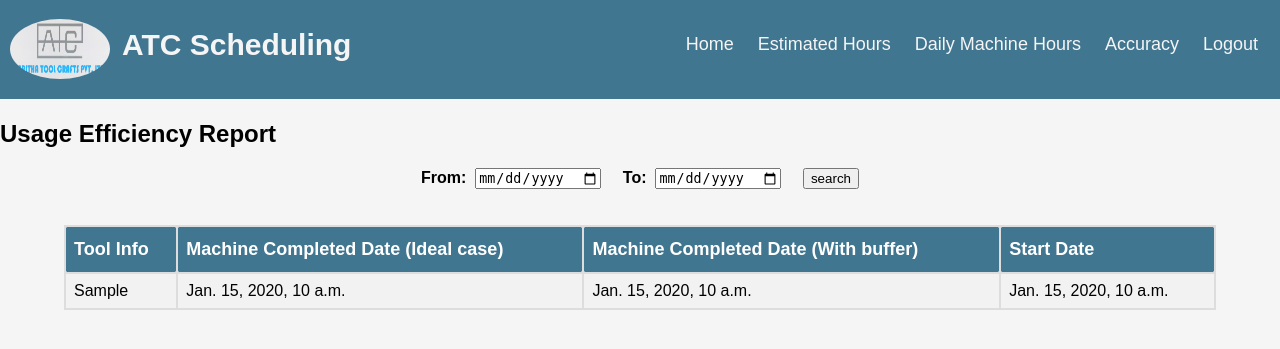
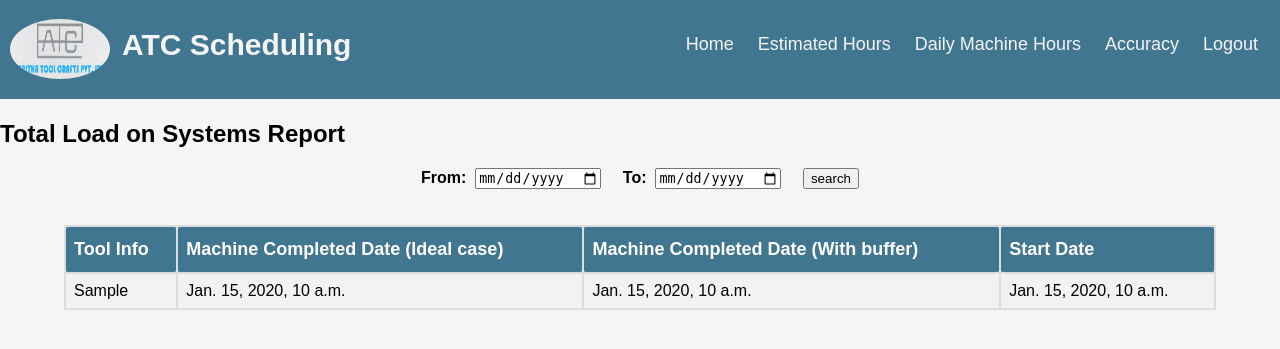
Before and after one commit to adityareddy93/ATC_Schedule, a Django app: template ATCSchedule/templates/test_block.html in a window 1280 px wide. Shown: the top 349 px of the page. Run offline with Django 3.2, Linux system fonts and the light colour scheme; the template is opened without the code that fills it: most values are stand-ins (such as "Sample title", 1, 10 or a date in 2020).

Commit message:
title fix

```diff
--- a/ATCSchedule/templates/test_block.html
+++ b/ATCSchedule/templates/test_block.html
@@ -58,7 +58,7 @@ button.sub {
 <body>
 {% extends 'nav_bar.html' %}
 {% block mycontent %}
-<h2>Usage Efficiency Report</h2>
+<h2>Total Load on Systems Report</h2>
 <form method="POST">
   {% csrf_token %}
 <center id="center">
```
Also changed, not shown: 2 other files.
